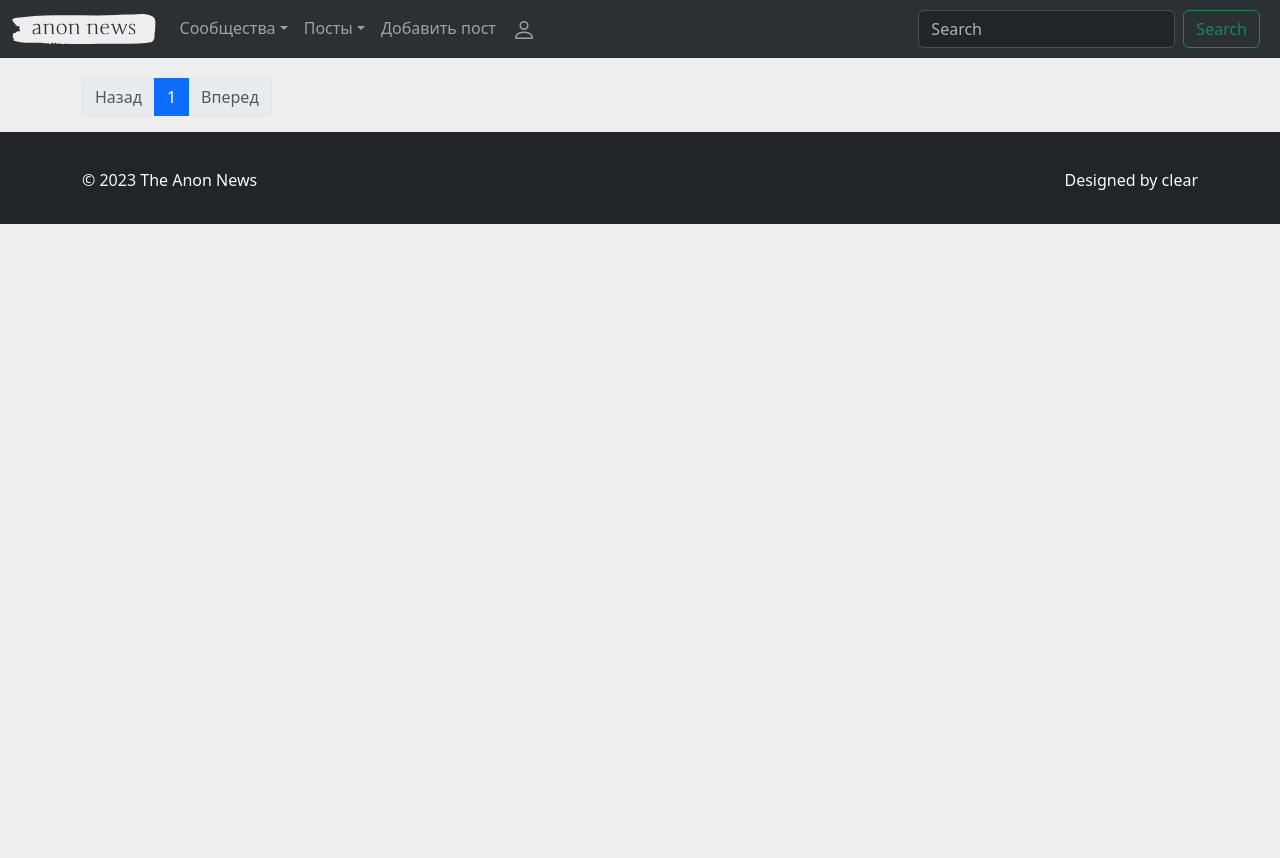
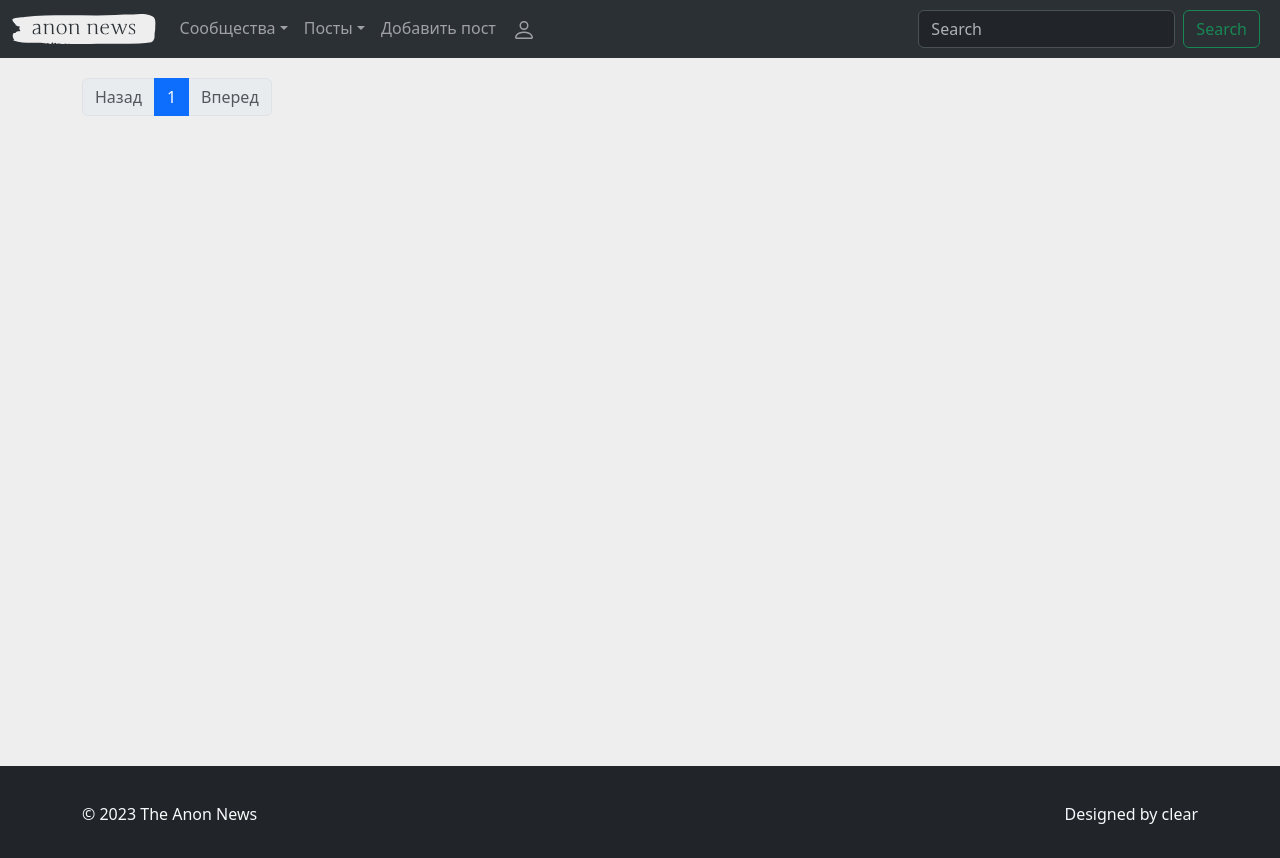
Before and after one commit to clearsky555/anon_news_agregator, a Django app: page / in a window 1280 px wide. Before the commit the page ends 224 px from the top, so only its background shows below. Run offline with Django 4.2, Linux system fonts and the light colour scheme; data that the repository does not hold is empty.

Commit message:
work with frontend

```diff
--- a/anon_news/static/css/style.css
+++ b/anon_news/static/css/style.css
@@ -865,3 +865,14 @@ a.forum-item-title:hover {
     fill: blue;
     color: blue;
 }
+
+html, body {
+  height: 100%;
+  margin: 0;
+}
+
+.wrapper {
+  display: grid;
+  grid-template-rows: 1fr auto;
+  min-height: 100vh;
+}
--- a/anon_news/templates/base.html
+++ b/anon_news/templates/base.html
@@ -109,6 +109,7 @@
 </ul>
 {% endif %}
 
+<div class="wrapper">
 
 <div class="content">
     <div class="container">
@@ -133,6 +134,9 @@
 
 
     <script src="https://cdn.jsdelivr.net/npm/bootstrap@5.3.0-alpha3/dist/js/bootstrap.bundle.min.js" integrity="sha384-ENjdO4Dr2bkBIFxQpeoTz1HIcje39Wm4jDKdf19U8gI4ddQ3GYNS7NTKfAdVQSZe" crossorigin="anonymous"></script>
+
+</div>
+
 </body>
 
 
```
Also changed, not shown: anon_news/apps/blog/templates/post_detail.html (+12 -10 lines).
